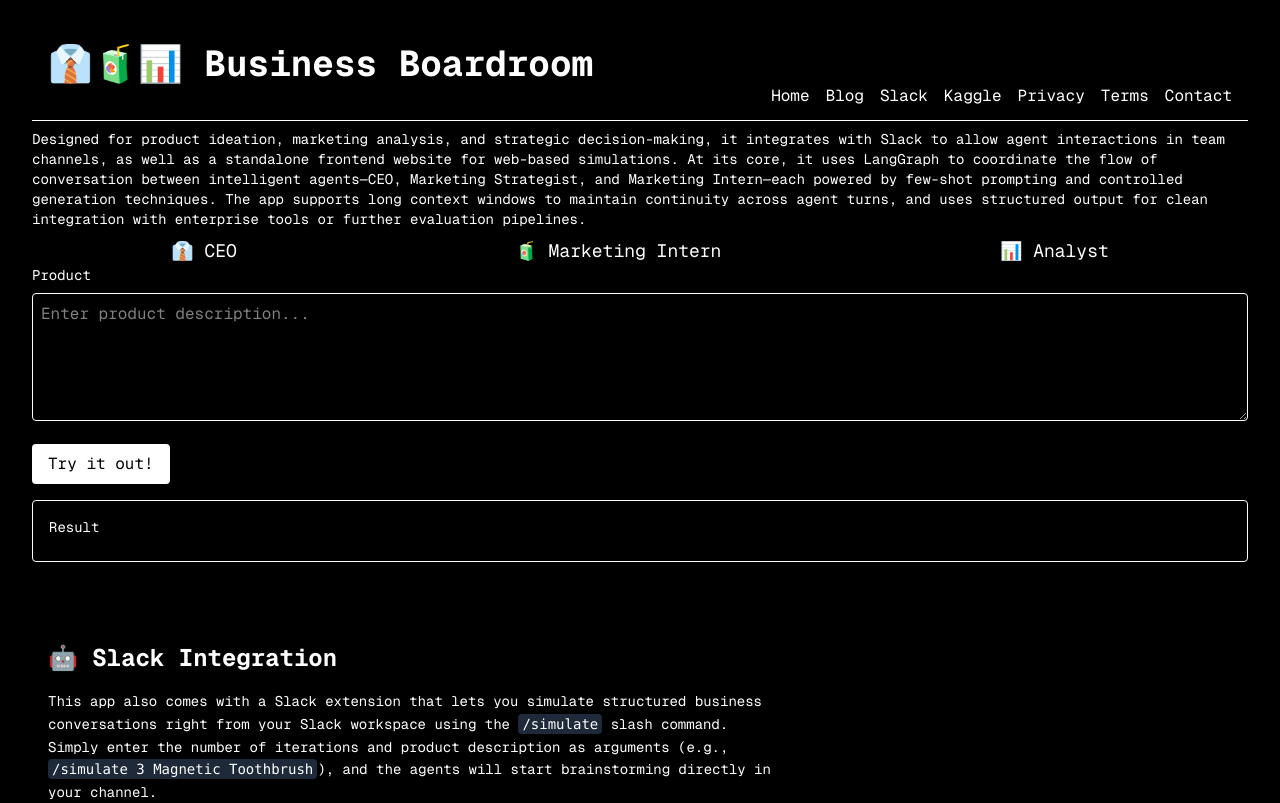
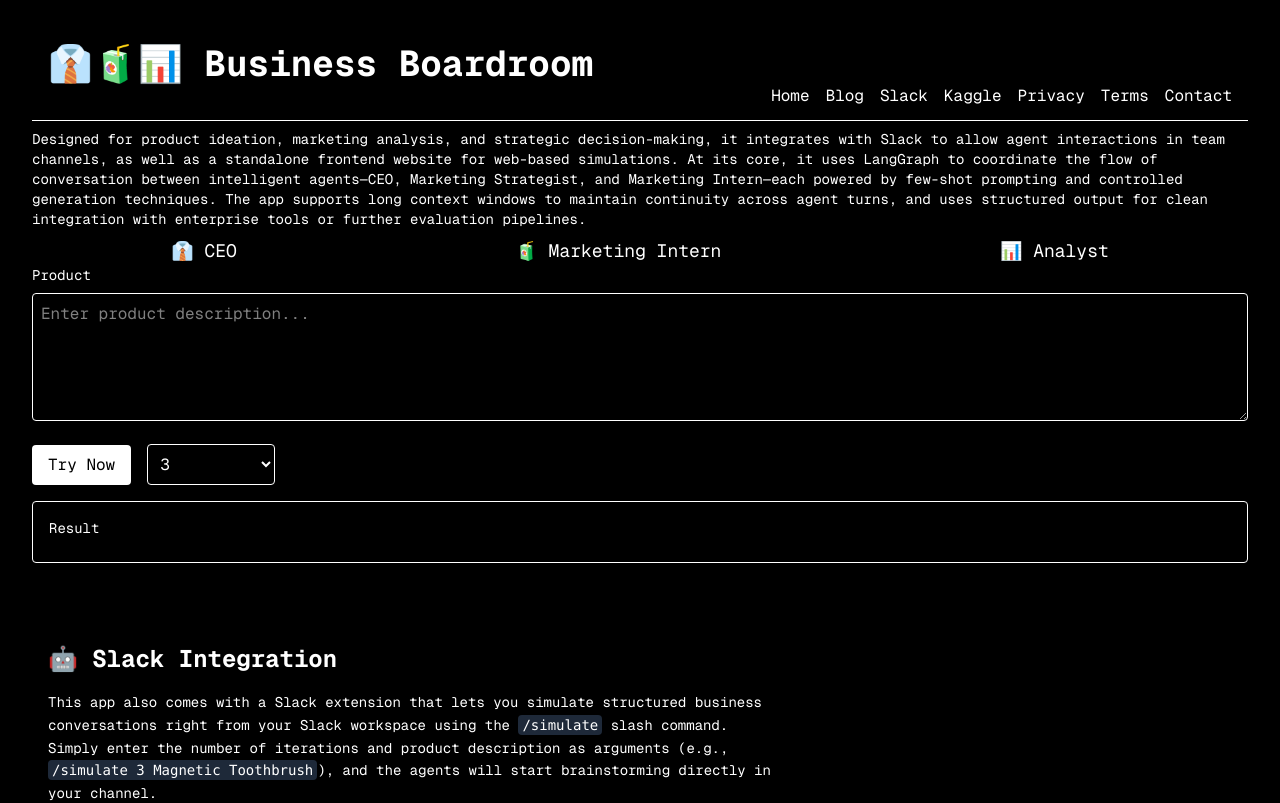
Before and after one commit to iAniket23/Business-Boardroom, a Next.js app in the folder boardroomweb/: page / in a window 1280 px wide. Shown: the top 803 px of the page. Built offline with nearby package versions, Linux system fonts and the light colour scheme.

Commit message:
init count text

```diff
--- a/boardroomweb/app/page.tsx
+++ b/boardroomweb/app/page.tsx
@@ -9,6 +9,7 @@
   const [result, setResult] = useState("");
   const [loading, setLoading] = useState(false);
   const [dots, setDots] = useState("");
+  const [initCount, setInitCount] = useState(3); // State for init_count
 
   // Dot animation logic
   useEffect(() => {
@@ -35,7 +36,7 @@
 
     const data = JSON.stringify({
       product_description: text,
-      init_count: 3,
+      init_count: initCount, // Use the selected init_count value
     });
 
     const config = {
@@ -122,7 +123,42 @@
         />
       </div>
 
-      <button
+      <div className="flex items-center space-x-4">
+        <button
+          onClick={handleAnalyze}
+          disabled={loading}
+          className={`px-4 py-2 rounded mb-4 ${
+            loading
+              ? "bg-gray-600 text-white cursor-not-allowed"
+              : "bg-white text-black hover:bg-gray-400"
+          }`}
+        >
+          Try Now
+        </button>
+
+        <div className="mb-4">
+          <select
+            id="initCount"
+            value={initCount}
+            onChange={(e) => setInitCount(Number(e.target.value))}
+            disabled={loading}
+            className={`w-32 p-2 border border-white text-white bg-black rounded ${
+              loading
+                ? "bg-gray-600 text-white cursor-not-allowed"
+                : "w-32 p-2 border border-white text-white bg-black rounded"
+            }`}
+          >
+            <option value="1">1</option>
+            <option value="2">2</option>
+            <option value="3">3</option>
+            <option value="4">4</option>
+            <option value="5">5</option>
+          </select>
+        </div>
+      </div>
+
+
+      {/* <button
         onClick={handleAnalyze}
         disabled={loading}
         className={`px-4 py-2 rounded mb-4 ${
@@ -132,9 +168,9 @@
         }`}
       >
         Try it out!
-      </button>
+      </button> */}
 
-
+      {/* Result Section */}
       <div className="border border-white p-4 rounded">
         <h2 className="text-sm mb-2">Result</h2>
         {loading && (
```
